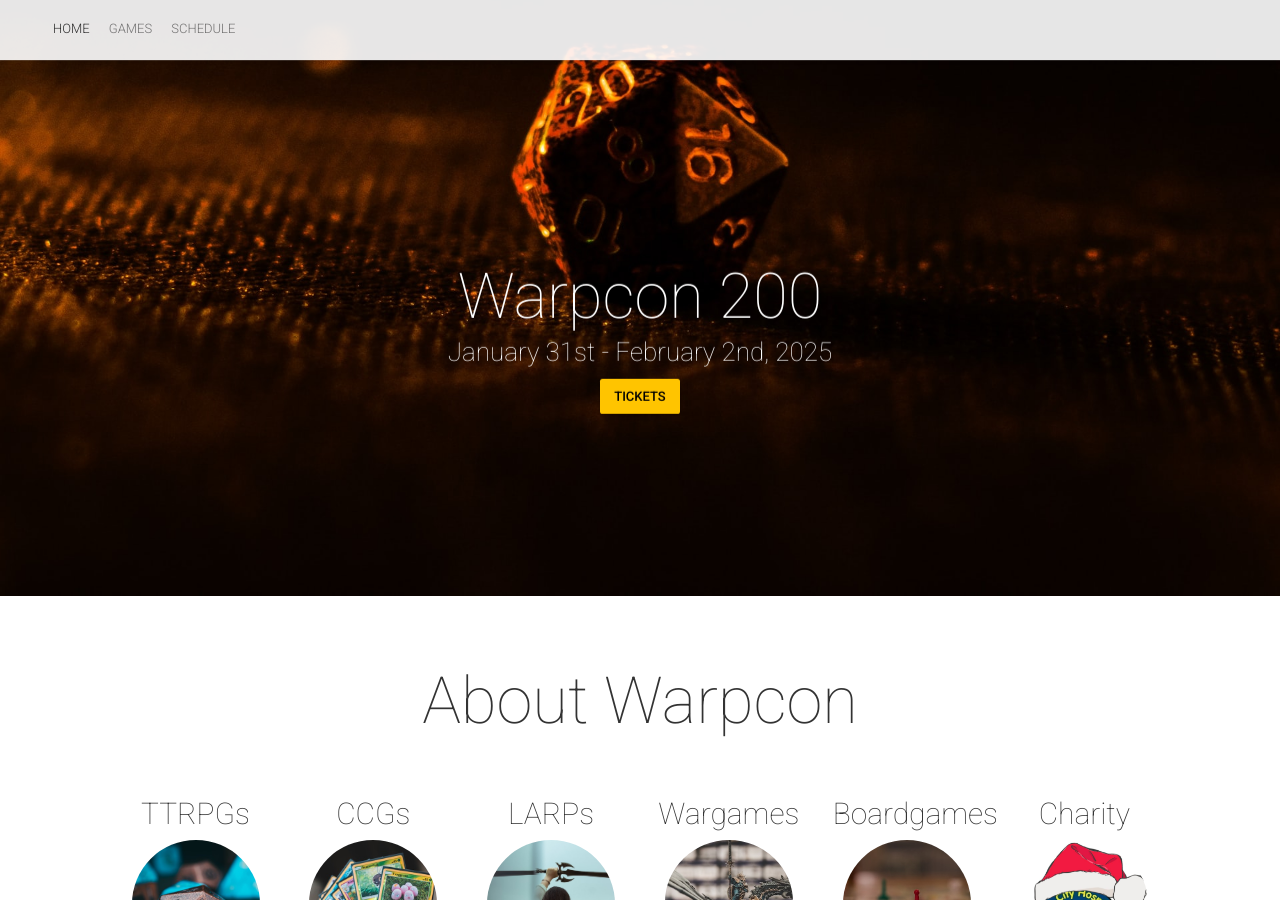
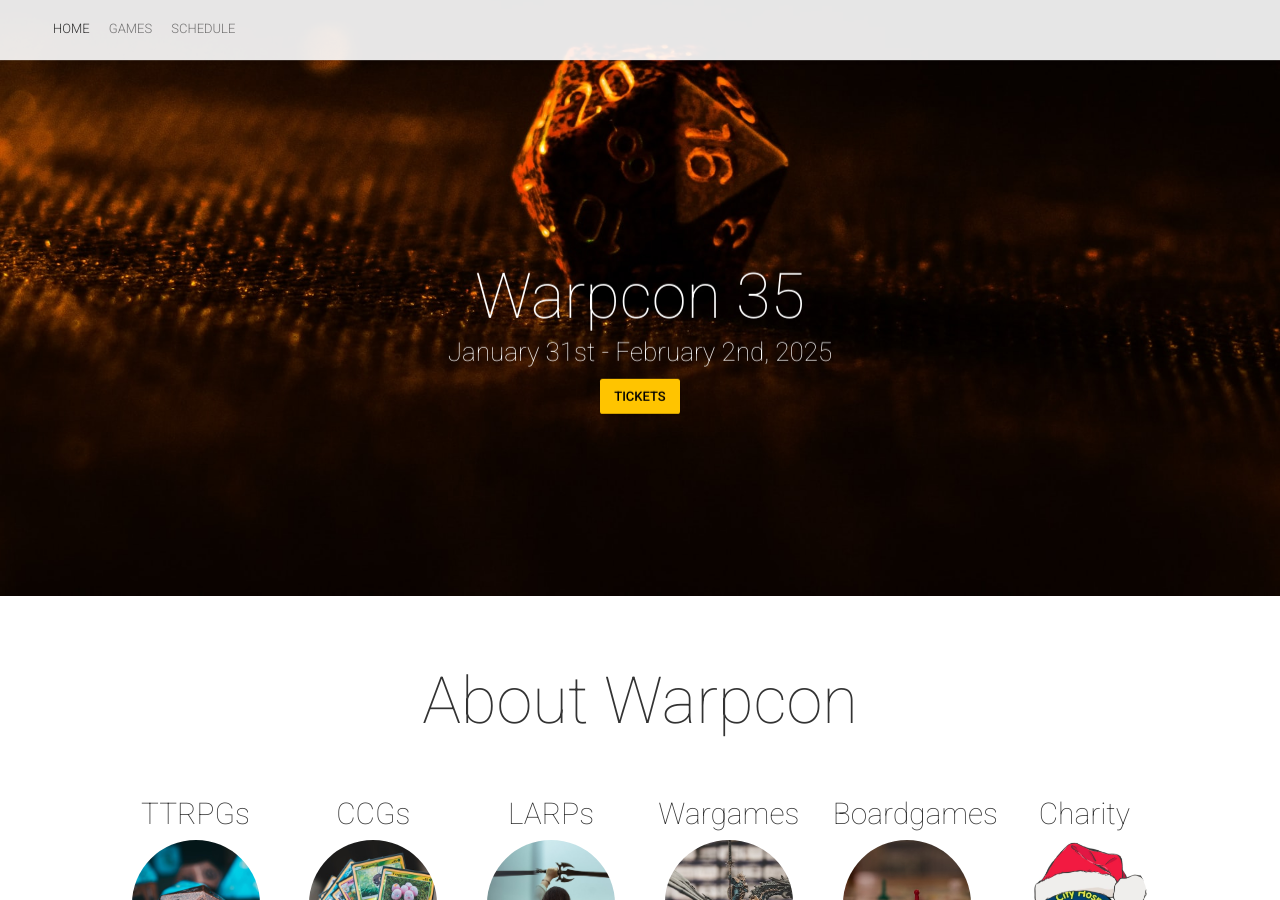
Before and after one commit to gregoriousTechorious/warpcon.ie, a Jekyll site: the page built from index.html, in a window 1280 px wide and 900 px high, scrolled down 304 px. Built offline with Jekyll 4.4.1, drawn with Linux system fonts in a browser that asks for light colours; nearby versions of some CDN libraries.

Commit message:
Update _config.yml

```diff
--- a/_config.yml
+++ b/_config.yml
@@ -58,7 +58,7 @@ rightNavigationButtons:
 
 # Hero Block
 heroImage: "hero.jpg"
-heroTitle: "Warpcon 200"
+heroTitle: "Warpcon 35"
 eventDate: "January 31st - February 2nd, 2025"
 typeoutTextValues: '"", "TTRPGs", "CCGs", "Wargames", "UCC", "Cork"'
 typeoutFallback: ""
```
